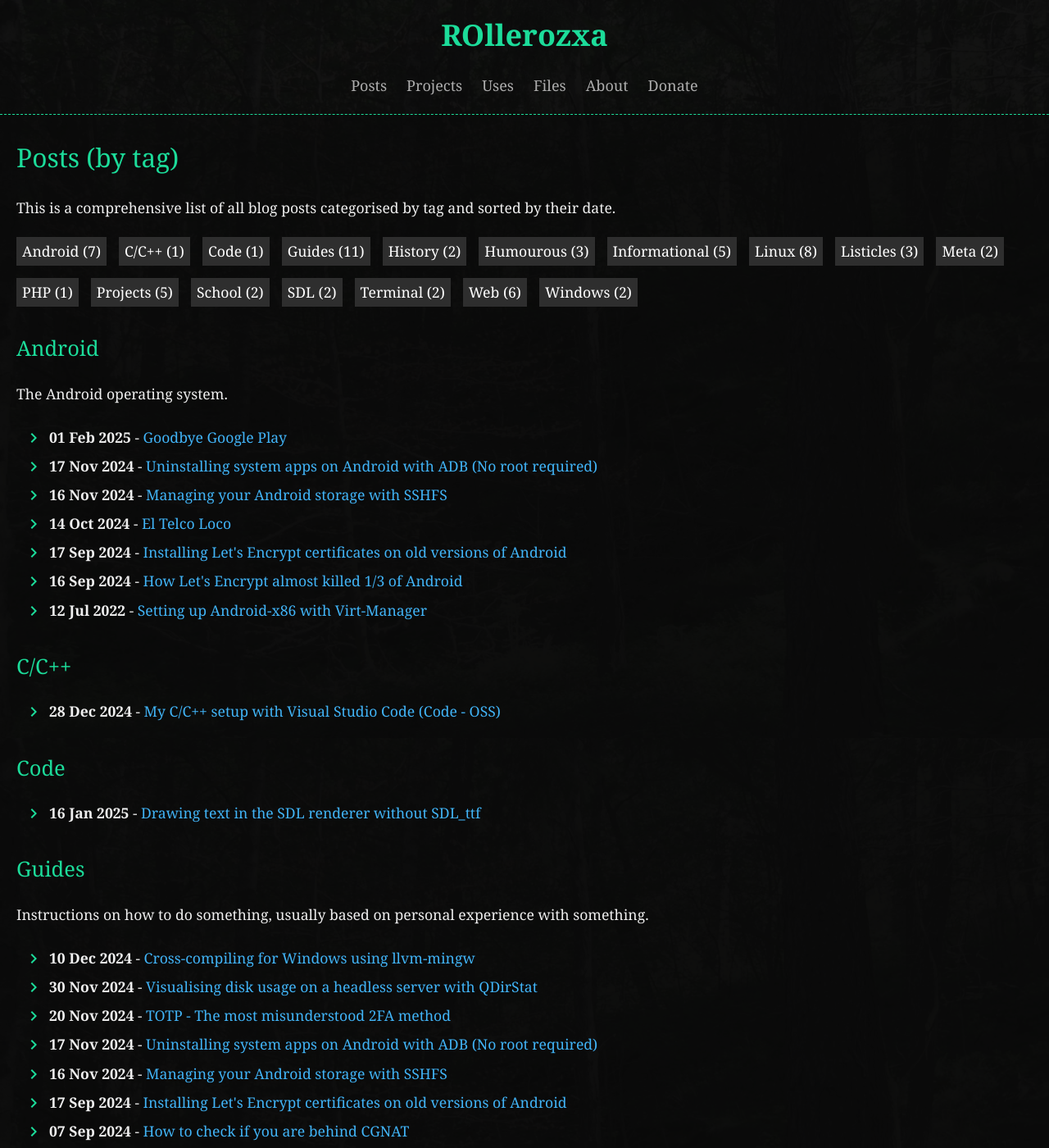
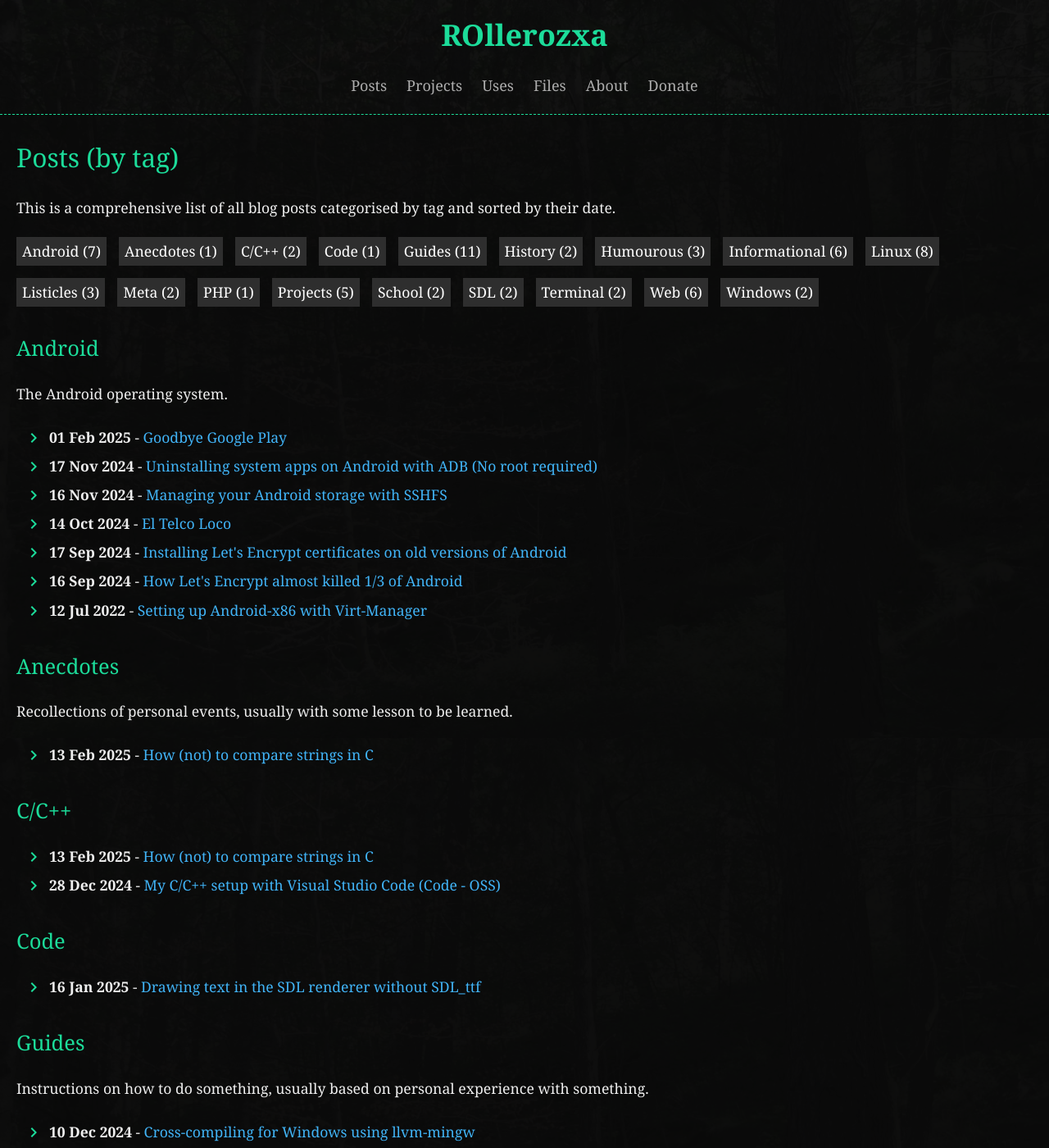
Before and after one commit to rollerozxa/voxelmanip.se, a Jekyll site: the page built from posts-by-tag.html, in a window 1280 px wide and 1400 px high. Shown: the whole window at 82% size. Built offline with Jekyll 4.4.1, drawn with Linux system fonts in a browser that asks for light colours; some of the changed lines change nothing that is shown; some of the changed text lies outside the part shown.

Commit message:
Add blog post "How (not) to compare strings in C"

````diff
--- a/_data/tags.yml
+++ b/_data/tags.yml
@@ -1,5 +1,8 @@
 Android:
   description: The Android operating system.
+
+Anecdotes:
+  description: Recollections of personal events, usually with some lesson to be learned.
 
 Euro-Truck-Simulator-2:
   description: Truck simulator game developed by SCS Software originally released in 2012.
--- /dev/null
+++ b/_posts/2025-02-13-how-not-to-compare-strings-in-c.md
@@ -0,0 +1,174 @@
+---
+title: How (not) to compare strings in C
+tags: Anecdotes C/C++ Informational
+cover_alt: Screenshot of some C code with a screenshot of a message box laid on top of it describing an assertion failure occurring in the shown code. An X_X (dead eyes) emoticon is visible below the message box, signifying some kind of embarrassment.
+---
+
+When you are previously used to working with higher-level programming languages and pick up a lower-level language, there tends to be a lot of things you previously took for granted working at a higher level that suddenly become visible. And the programmer becomes more thoughtful, more resourceful.
+
+But there are also things that you *think* may work like they did in the languages you were previously used to, while in reality being completely different. One such example would be strings in C, specifically how to compare two strings against each other, and how *not* to compare them.
+
+<!--more-->
+
+## Comparing strings in C
+To begin with, what we refer to in C as "strings" are in fact simply `char` arrays, with each entry being one character byte. This means that operating at a character-level on strings is quite intuitive as they're quite literally just arrays when you look at them. But because of this, there is not a lot of syntactic sugar in the language for working with such strings.
+
+For example: Performing a traditional equality check in C, as you would maybe try to do in a higher-level language with the `==` operator, will simply compare the memory location of the first character in the string.
+
+```c
+if (str1 == str2)
+	printf("Strings are equal!"); // Good luck having this run
+```
+
+Generally, this behaviour is more or less useless unless you actually do want to check that two string variables point to the same location in memory. What you usually want to do is actually compare the strings character-by-character, a function for which is available in the C standard library as `strcmp`:
+
+```c
+if (strcmp(str1, str2) == 0)
+	printf("Strings are equal!"); // Slightly higher chance of this running
+```
+
+With a small (or big) asterisk however, that `strcmp` only works with properly null terminated strings. Without the null byte it will just begin comparing random bytes in memory until the operating system kills your process, or something else bad happens.
+
+What you should generally use, for basically anything other than comparing string literals you know for sure are null terminated, is `strncmp`. It has a third argument to limit the upper bound of how far it will iterate.
+
+```c
+// Let's say str2 is 32 bytes in length and the shorter of two strings.
+str[31] = ' '; // Oh dear!
+if (strncmp(str1, str2, 32) == 0)
+	printf("Strings are equal!"); // No issues :)
+```
+
+However there are some cases when doing an incorrect `str1 == str2` comparison will still work, by sheer luck with some compiler optimisation magic, that I happened to discover by doing this exact mistake.
+
+## The mistake
+I've been working on a game called Tensy for some time now, writing it in C using SDL3. When I implemented the scene system for it, I wrote a function that would change the current scene to the scene name that is passed to the function. It goes through the list of registered scenes until it finds the scene with that name, to retrieve its numeric scene ID. Simple linear search for a small list, no big deal:
+
+```c
+for (size_t i = 0; i < MAX_SCENES; i++)
+	if (name == scenes[i].name)
+		current_scene = i;
+```
+
+But I was maybe writing it a bit too hastily, and I ended up trying to compare the strings using a plain `==` which generally shouldn't work. Because there is no way two string literals, identical in content but defined in two different source files, would end up pointing to the same memory location and make this accidentally work?
+
+## It still worked.
+And I carried on with the game, scene switching seemingly working fine despite this mistake in the code.
+
+At least until a certain, very familiar character, showed up.
+
+I primarily develop on Linux, where that code above worked fine, but I was also in the process of porting Tensy to several other platforms. The ones first out were Windows, WebAssembly and Android. It went pretty well and I managed to get all of them set up and building in CI.
+
+WebAssembly and Android had no issues switching scenes when pressing the play button. But when I was testing a Windows build of the game in a virtual machine, I couldn't manage to press the Play button which should normally cause a scene switch. Hmm, strange.
+
+At the time I figured that it was something to do with how mouse input in the VM is treated like a drawing tablet, with absolute movement and presses that might also be treated as finger touches. I've experienced an opposite thing with mouse clicks not registering when mirroring an Android device's screen to my computer using [scrcpy](https://github.com/Genymobile/scrcpy), so I didn't think much of it at the time. I shut down my Windows VM and carried on.
+
+But one day in December after I had ported Tensy to Android, I was reading up about if SDL3 still supported Windows XP, which turns out it does. Well, it is a bit of a special case in that it is supported if people are actually willing to test it, and as long as the work to keep it functional does not impede or disrupt surrounding development.
+
+I set things up to try to build the game for Windows XP, worked around some regressions that SDL3 had at the time with Windows XP support (which I believe have been fixed by now), and ended up with an executable targeting XP which I gleefully copied into the Windows XP virtual machine I just conveniently had at hand.
+
+I was also making a debug build of the game, which means that SDL's assertion macros will be active. This is an important detail for when I then tried to press the play button.
+
+{% include image.html
+	name="assertion_failure.webp"
+	alt="Screenshot of a message box using the blue Windows XP Luna theme. The message is 'Assertion failure at switch_scene...' which is the scene switching function that has been shown previously in the blog post."
+	caption="Yes that is really Windows XP." %}
+
+Huh! Assertion failure. Right.
+
+When I wrote the scene switch function, I had also put a false assertion at the bottom of the function, to make sure that it would never reach that point. Because if it would finish iterating over all scenes and not find a match, then I would have made a mistake and either forgotten to register a scene or mistyped the scene name.
+
+```c
+for (size_t i = 0; i < MAX_SCENES; i++) {
+	if (name == scenes[i].name) {
+		current_scene = i;
+		return 1;
+	}
+}
+
+// (We never want to reach this)
+SDL_assert(0);
+```
+
+Reading the [SDL Wiki page for SDL_assert](https://wiki.libsdl.org/SDL3/SDL_assert), it will disappear when making release builds. That way you can use it however much you want for (maybe expensive) sanity testing for debug builds during development, while not impacting anything in release builds.
+
+It also makes use of SDL's own cross-platform message box functionality to give you a nice interactive message box with several options for how to proceed, like you can see above of it running on... Windows XP.
+
+Sprinkling false asserts into code paths that should be unreachable in user code may be an overly defensive programming strategy, but in this case it sure worked to reveal a bug not in how the function was called, but in the function itself.
+
+The realisation once I inspected the code of the function went like this:
+
+> Arghh... I need to use `strcmp`...
+
+Or something along those lines.
+
+## Why did it work?
+Doing it the wrong way worked on Linux and other platforms (at least WebAssembly and Android), but not Windows. Why so?
+
+When you write string literals in your code, it gets stored in the `.rodata` section when linking an ELF file. It appears that as part of an optimisation, identical strings are deduplicated even across compilation units (i.e. .c source files), making them point to the exact same memory location. This of course makes sense for reducing program size, since the section is for read-only constants and will never be edited by program code, so there won't be any surprises that the string has been modified somewhere along the way.
+
+But my Windows toolchain (llvm-mingw), linking together a PE file, didn't perform that optimisation for some reason, leading to the bug being uncovered.
+
+Let's test this in action with a simpler example. See these two source files for a very simple reproduction case, two string literals with the same value but separated into two compilation units, and printing the memory location of both:
+
+```c
+// string.c
+#include <stdio.h>
+
+const char *text1 = "hello world";
+extern const char *text2;
+
+int main() { printf("%p\n%p\n", text1, text2); }
+```
+
+```c
+// string2.c
+const char *text2 = "hello world";
+```
+
+Compiling these source files into an executable with Clang on Linux shows that the memory location of the strings are the exact same, at any optimisation level:
+
+```bash
+$ clang string.c string2.c -o string && ./string
+0x5ad37000d004
+0x5ad37000d004
+```
+
+And, this behaviour can be seen with GCC on Linux too, if basically any optimisation level has been set:
+
+```bash
+$ gcc string.c string2.c -O2 -o string && ./string
+0x5e953381400b
+0x5e953381400b
+```
+
+Looking at the GCC argument reference gives us the particular flag which controls this behaviour, which as we noticed is enabled by default on any optimisation level.
+
+> `-fmerge-constants`<br>
+> Attempt to merge identical constants (string constants and floating-point constants) across compilation units.
+>
+> Enabled at levels -O1, -O2, -O3, -Os.
+
+Now, let's try compiling it instead with my llvm-mingw Windows compiler:
+
+```bash
+$ x86_64-w64-mingw32-clang string.c string2.c -o string.exe && wine string.exe
+0000000140003090
+00000001400030B0
+```
+
+Ignoring the fact that the output looks different since it has become a Windows program now, the memory addresses do not match! It does not matter what `-O` optimisation level is passed, when LLVM/Clang is generating a PE file it simply will not deduplicate string literals across compilation units like could be seen when compiling for Linux.
+
+Unless you enable link-time-optimisation, that is:
+
+```bash
+$ x86_64-w64-mingw32-clang string.c string2.c -flto -o string.exe && wine string.exe
+000000014000354F
+000000014000354F
+```
+
+Which brings us back to how GCC only did this when optimisation is enabled - deduplicating string literals across compilation units is only possible when you have the full picture of the entire program's compilation units at the very end of the build process, and you are linking them together into the final executable. However rudimentary it may be, it is indeed a *link-time optimisation*.
+
+## Closing words
+The reason it ended up working by accident does indeed make sense when you start to peek under the hood and look at certain optimisations that are done by the compiler, but this is very much an optimisation done at the compiler's discretion that you should *never* rely on, as it is very clearly **undefined behaviour**. Even if you are using the same compiler, just changing the target can be enough to change the code generation in unexpected ways.
+
+It was quite interesting how a small mistake led me down the path of being able to witness one of the many clever optimisations that compilers take to make the code it is provided smaller and more effective. It will also always make me remember to use `strcmp` in the future when comparing strings in C. Or `strncmp`. Well, you get the point.
````
Also changed, not shown: media/how-not-to-compare-strings-in-c/assertion_failure.webp (added), media/how-not-to-compare-strings-in-c/cover.webp (added).
